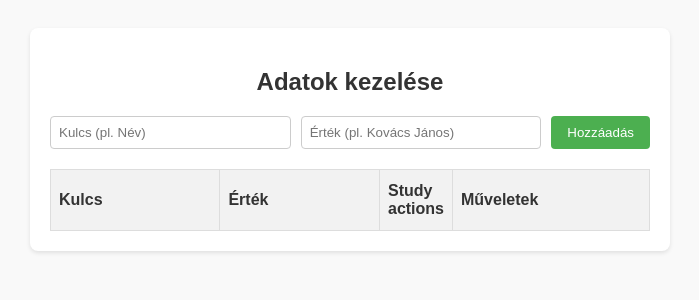
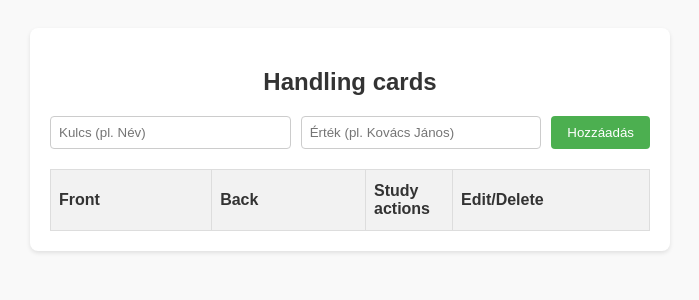
Before and after one commit to bodonyidd/word-card, a Python web app: template templates/show_cards.html in a window 1280 px wide. Shown: the top 300 px of the page, without its empty margins (290-989 px from the left). Run offline with Jinja, Linux system fonts and the light colour scheme; the template is opened without the code that fills it, so the values that code supplies are empty.

Commit message:
Update headings and table columns in show_cards.html

```diff
--- a/templates/show_cards.html
+++ b/templates/show_cards.html
@@ -99,7 +99,7 @@
 <body>
 
 <div class="container">
-    <h2>Adatok kezelése</h2>
+    <h2>Handling cards</h2>
 
     <!-- Új elem hozzáadása -->
     <div class="input-group">
@@ -112,10 +112,10 @@
     <table id="dataTable">
         <thead>
             <tr>
-                <th>Kulcs</th>
-                <th>Érték</th>
-                <th style="width: 50px;">Study actions</th>
-                <th style="width: 180px;">Műveletek</th>
+                <th>Front</th>
+                <th>Back</th>
+                <th style="width: 70px;">Study actions</th>
+                <th style="width: 180px;">Edit/Delete</th>
             </tr>
         </thead>
         <tbody id="tableBody">
```
